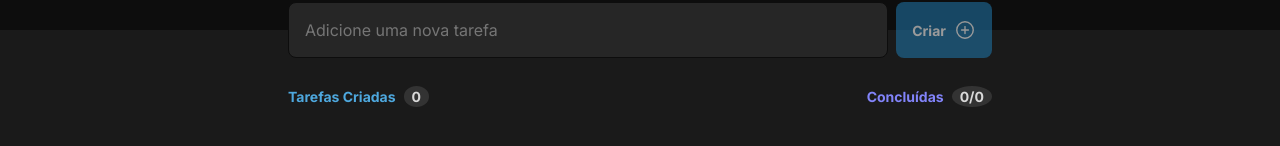
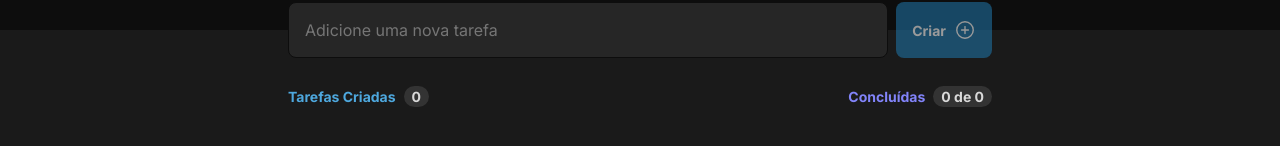
Before and after one commit to lucasadsr/desafio-todolist, a React (Vite) app: page / in a window 1280 px wide. Shown: the part 170-316 px from the top of the page. Built offline with nearby package versions, Linux system fonts and the light colour scheme.

Commit message:
fix: status border

```diff
--- a/src/components/TaskList/TaskList.module.css
+++ b/src/components/TaskList/TaskList.module.css
@@ -24,7 +24,7 @@
 .item .number {
   color: var(--gray-200);
   background: var(--gray-400);
-  border-radius: 50%;
+  border-radius: 1rem;
   padding: 2px 8px;
 }
 
--- a/src/components/TaskList/index.tsx
+++ b/src/components/TaskList/index.tsx
@@ -20,7 +20,7 @@ export function TaskList({ tasks, handleToggleStatus, handleDeleteTask }: TaskLi
         </div>
         <div className={styles.item}>
           <p className={styles.completedTasks}>Concluídas</p>
-          <span className={styles.number}>{completedTasks}/{tasks.length}</span>
+          <span className={styles.number}>{completedTasks} de {tasks.length}</span>
         </div>
       </div>
 
```
